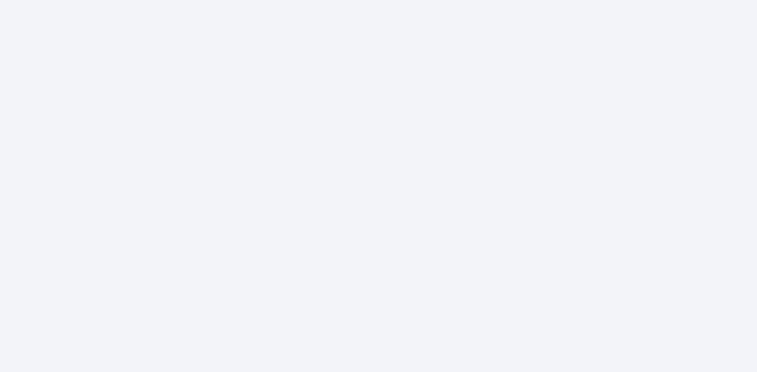
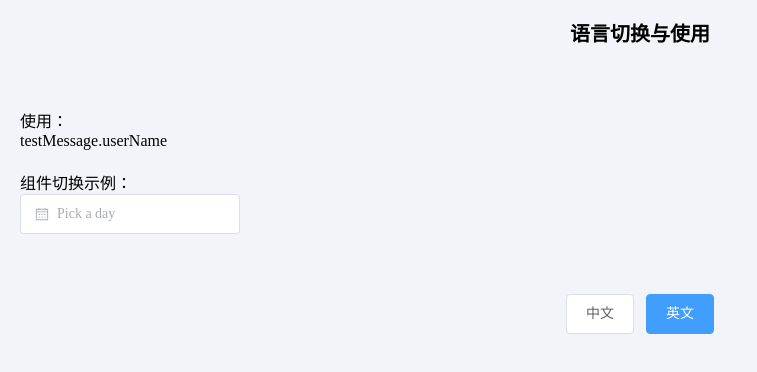
Before and after one commit to eiiizong/demo-nuxt3, a Nuxt app: page /demo/use-language in a window 1280 px wide. Before the commit this address had no page. Shown: the top 372 px of the page, without its empty margins (0-757 px from the left). Built offline with nearby package versions, Linux system fonts and the light colour scheme.

Commit message:
框架搭建

```diff
--- /dev/null
+++ b/src/locales/en.ts
@@ -0,0 +1,10 @@
+import elementLangeEn from 'element-plus/lib/locale/lang/en'
+
+const en = {
+  testMessage: {
+    userName: 'test',
+  },
+  ...elementLangeEn,
+}
+
+export { en }
--- /dev/null
+++ b/src/locales/index.ts
@@ -0,0 +1,11 @@
+import { en } from './en'
+import { tibetan } from './tibetan'
+import { zhCn } from './zh-cn'
+
+const messages = {
+  [en.name]: en,
+  [tibetan.name]: tibetan,
+  [zhCn.name]: zhCn,
+}
+
+export default messages
--- /dev/null
+++ b/src/locales/tibetan.ts
@@ -0,0 +1,11 @@
+import elementLangZhCn from 'element-plus/lib/locale/lang/zh-CN'
+
+const tibetan = {
+  testMessage: {
+    userName: '测试',
+  },
+  ...elementLangZhCn,
+  name: 'tibetan',
+}
+
+export { tibetan }
--- /dev/null
+++ b/src/locales/zh-cn.ts
@@ -0,0 +1,10 @@
+import elementLangZhCn from 'element-plus/lib/locale/lang/zh-CN'
+
+const zhCn = {
+  testMessage: {
+    userName: '测试',
+  },
+  ...elementLangZhCn,
+}
+
+export { zhCn }
--- /dev/null
+++ b/src/pages/demo/use-language.vue
@@ -0,0 +1,44 @@
+<template>
+  <div class="use-element-plus">
+    <div class="demo-title">语言切换与使用</div>
+
+    <div class="demo-content">
+      <div class="demo-content-row">
+        使用：
+        <br />
+        {{ useI18nT(text) }}
+      </div>
+      <div class="demo-content-row">
+        组件切换示例：
+        <br />
+        <el-date-picker v-model="value1" type="date" placeholder="Pick a day" />
+      </div>
+    </div>
+    <div class="demo-toolbar">
+      <el-button @click="handleChangeLanguage('zh-cn')">中文</el-button>
+      <el-button type="primary" @click="handleChangeLanguage('en')">英文</el-button>
+    </div>
+  </div>
+</template>
+
+<script setup lang="ts">
+import { useI18n } from 'vue-i18n'
+import { useStoreLanguage } from '@/stores/modules'
+
+const { t: useI18nT, locale } = useI18n()
+const storeLanguage = useStoreLanguage()
+
+const value1 = ref('')
+const text = ref('testMessage.userName')
+
+const handleChangeLanguage = (type: string) => {
+  locale.value = type
+  storeLanguage.updateStoreLanguage(type)
+}
+</script>
+
+<style lang="scss" scoped>
+.use-element-plus {
+  width: 100%;
+}
+</style>
--- a/src/plugins/element-plus.client.ts
+++ b/src/plugins/element-plus.client.ts
@@ -1,8 +1,32 @@
 import * as ElementPlus from 'element-plus'
 import zhCn from 'element-plus/es/locale/lang/zh-cn'
+import en from 'element-plus/es/locale/lang/en'
+
+// import { getEnvData } from '@/utils/get'
+
+const configProviderData = reactive({
+  // 翻译文本对象
+  locale: en || zhCn,
+  // 全局组件大小  large / default /small
+  size: 'large',
+  // 全局初始化 zIndex 的值
+  zIndex: 2000,
+  // 全局组件类名称前缀 (需要配合 $namespace 使用)
+  namespace: 'el',
+  // 按钮相关的配置
+  button: {
+    // 自动在两个中文字符之间插入空格
+    autoInsertSpace: false,
+  },
+  // 消息相关配置
+  message: {
+    // 可同时显示的消息最大数量
+    max: 3,
+  },
+  // 添加的实验阶段的功能，所有功能都是默认设置为 false
+  experimentalFeatures: {},
+})
 
 export default defineNuxtPlugin((nuxtApp) => {
-  nuxtApp.vueApp.use(ElementPlus, {
-    locale: zhCn,
-  })
+  nuxtApp.vueApp.use(ElementPlus, configProviderData)
 })
--- /dev/null
+++ b/src/plugins/i18n.ts
@@ -0,0 +1,15 @@
+import { createI18n } from 'vue-i18n'
+
+import messages from '@/locales'
+
+const i18n = createI18n({
+  legacy: false,
+  locale: 'zh-cn',
+  missingWarn: false,
+  fallbackWarn: false,
+  messages,
+})
+
+export default defineNuxtPlugin((nuxtApp) => {
+  nuxtApp.vueApp.use(i18n)
+})
--- a/src/stores/modules/index.ts
+++ b/src/stores/modules/index.ts
@@ -1,4 +1,4 @@
 // export { useStoreSystemInfo } from './useStoreSystemInfo'
-// export { useStoreLanguage } from './useStoreLanguage'
+export { useStoreLanguage } from './useStoreLanguage'
 export { useStoreUserInfo } from './useStoreUserInfo'
 // export { useStoreTheme } from './useStoreTheme'
--- a/src/stores/modules/useStoreLanguage.ts
+++ b/src/stores/modules/useStoreLanguage.ts
@@ -1,4 +1,3 @@
-import { ref, computed } from 'vue'
 import { defineStore } from 'pinia'
 
 /**
@@ -15,7 +14,7 @@ import { defineStore } from 'pinia'
 const useStoreLanguage = defineStore(
   'storeLanguage',
   () => {
-    const language = ref('zhCn')
+    const language = ref('zh-cn')
 
     const getStoreLanguage = computed(() => language.value)
 
@@ -27,7 +26,7 @@ const useStoreLanguage = defineStore(
   },
   {
     persist: process.client && {
-      storage: sessionStorage,
+      storage: localStorage,
     },
   },
 )
--- a/src/utils/get/getEnvData.ts
+++ b/src/utils/get/getEnvData.ts
@@ -4,7 +4,6 @@
  * @returns
  */
 const getEnvData = (key: string) => {
-  // @ts-ignore：process未找到错误 => 需要该文件在vscode工作区的根目录下，才不会有错误提示。
   const value = process.env[key]
   console.log(`geEnvData key=> ${key} value=> ${value}`)
   return value
```
Also changed, not shown: 1 other file (tests, documents, lock files or other folders).
